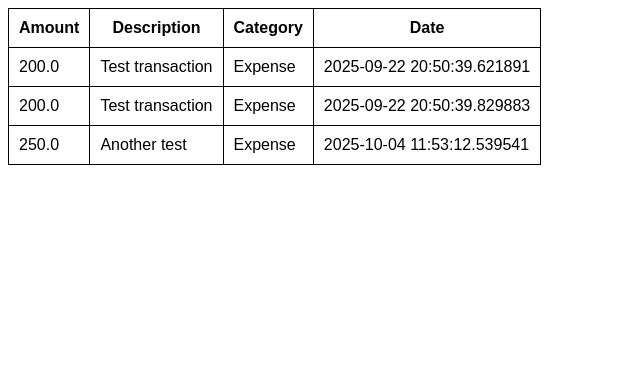
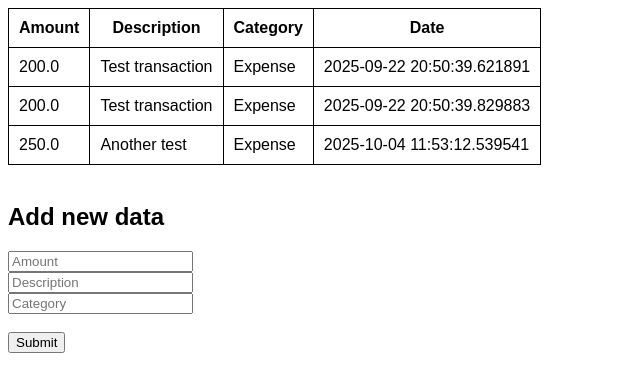
Before and after one commit to DaniyilAurora/finman, a Flask app: page / in a window 1280 px wide. Shown: the top 392 px of the page, without its empty margins (0-640 px from the left). Run offline with Flask 3, Linux system fonts and the light colour scheme; data comes from the database, SQL or seed files in the repository; both versions use the stored data as it was after the commit.

Commit message:
Add functionality to add new records

```diff
--- a/database.py
+++ b/database.py
@@ -24,11 +24,28 @@ class Database():
         cursor = connection.cursor()
 
         cursor.execute("SELECT amount, description, category, date FROM finances;")
-        results = cursor.fetchall()
+        result = cursor.fetchall()
         connection.close()
-        return results
+        return result
 
-    def __add_record(self, amount: float, description: str, category: str, date: datetime) -> None:
+    def get_categories(self) -> list[str]:
+        connection = self.__get_connection()
+        cursor = connection.cursor()
+
+        cursor.execute("SELECT DISTINCT category FROM finances;")
+        result = cursor.fetchall()
+
+        # Sanitizing the output (Remove tuples, whitespaces etc.)
+        categories = [
+            category.strip()
+            for (category,) in result
+            if category is not None
+        ]
+
+        connection.close()
+        return categories
+
+    def add_record(self, amount: float, description: str, category: str, date: datetime) -> None:
         connection = self.__get_connection()
         cursor = connection.cursor()
 
@@ -36,7 +53,7 @@ class Database():
         connection.commit()
         connection.close()
 
-    def __delete_record(self, id: int) -> None:
+    def delete_record(self, id: int) -> None:
         connection = self.__get_connection()
         cursor = connection.cursor()
 
@@ -50,6 +67,7 @@ class Database():
 
         cursor.execute("CREATE TABLE finances(id integer primary key, amount real, description varchar(255), category varchar(255), date datetime);")
         connection.close()
+
     def __delete_table(self) -> None:
         connection = self.__get_connection()
         cursor = connection.cursor()
--- a/main.py
+++ b/main.py
@@ -1,4 +1,4 @@
-from flask import Flask, render_template
+from flask import Flask, request, render_template, redirect, url_for
 from database import Database
 from datetime import datetime
 
@@ -6,10 +6,23 @@ database = Database()
 
 app = Flask(__name__)
 
-@app.route("/")
-def hello():
-    records = database.get_records()
-    return render_template("index.html", rows=records)
+@app.route("/", methods=['GET', 'POST'])
+def main():
+    # If there is new request to add
+    if request.method == 'POST':
+        # Getting data from the post request
+        amount = float(request.form['amount'])
+        description = request.form['description']
+        category = request.form['category']
+
+        # Processing the data
+        database.add_record(amount, description, category, datetime.now())
+
+        return redirect(url_for("main"))
+    else:
+        records = database.get_records()
+        categories = database.get_categories()
+        return render_template("index.html", rows=records, categories=categories)
 
 if __name__ == "__main__":
     app.run(debug=True)
--- a/templates/index.html
+++ b/templates/index.html
@@ -23,5 +23,22 @@
         </tr>
         {% endfor %}
     </table>
+    <br>
+    <h2>Add new data</h2>
+    <form method="POST">
+        <input name="amount" type="number" step="0.01" placeholder="Amount">
+        <br>
+        <input name="description" type="text" placeholder="Description">
+        <br>
+        <input list="options" name="category" placeholder="Category">
+        <datalist id="options">
+            {% for category in categories %}
+            <option value="{{ category }}">
+            {% endfor %}
+        </datalist>
+        <br>
+        <br>
+        <input type="submit">
+    </form>
 </body>
 </html>
```
Also changed, not shown: database.db.
